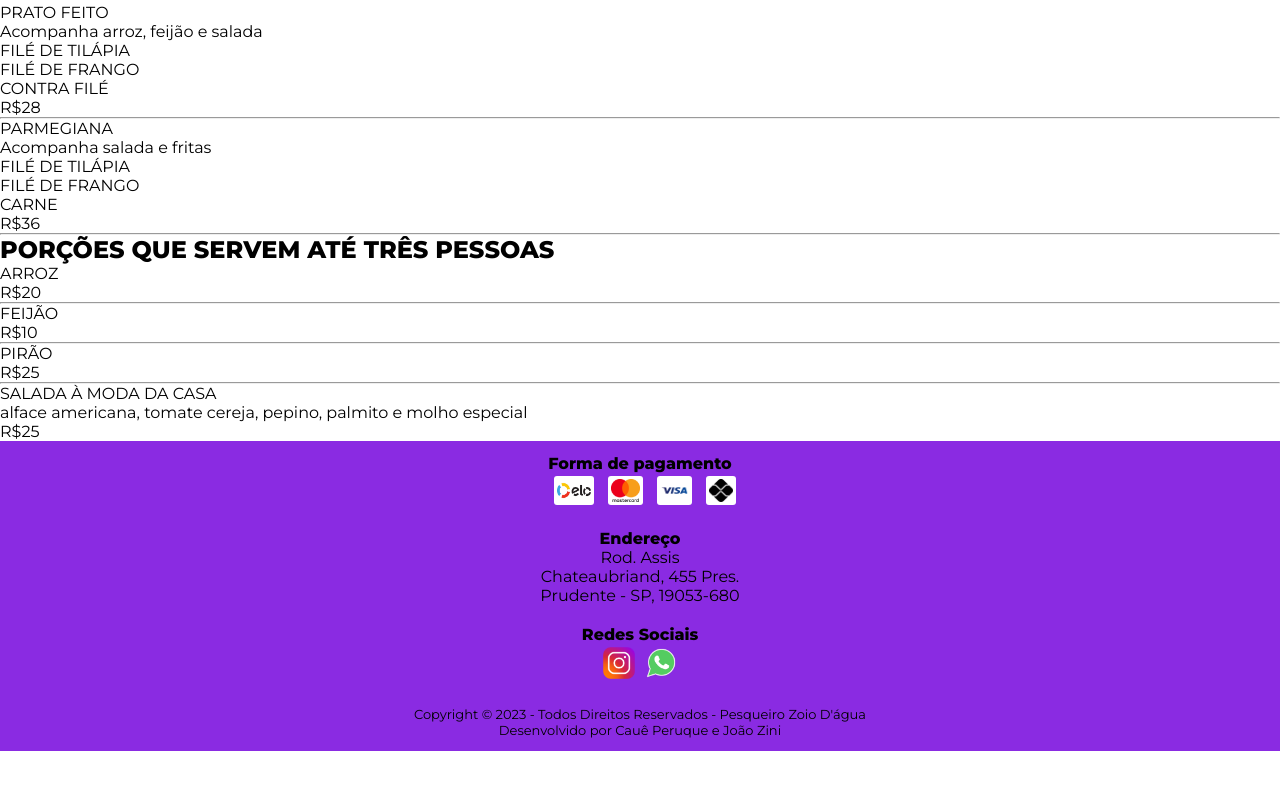
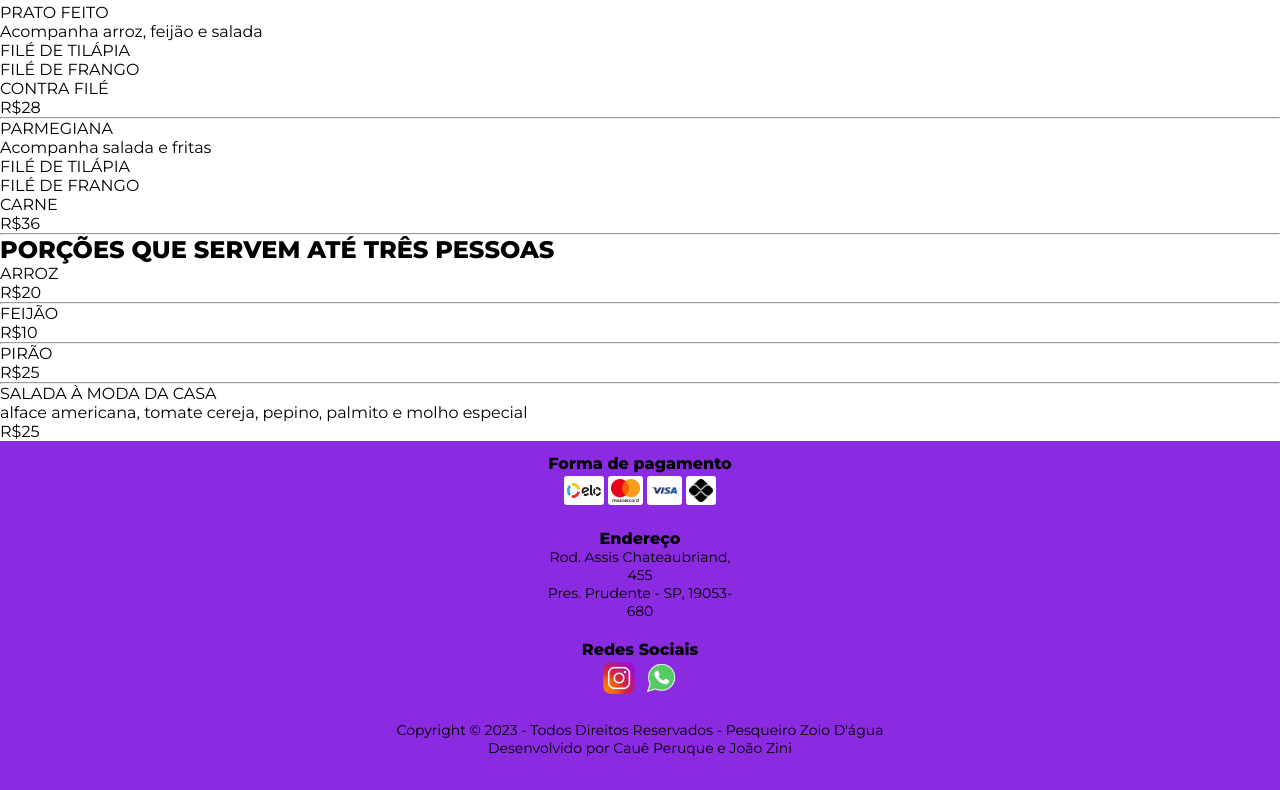
Before and after one commit to jfzini/restaurant-menu, a plain HTML site: page index.html in a window 1280 px wide. Shown: the part 1775-2565 px from the top of the page. Before the commit the page ends 2526 px from the top, so only its background shows below. Drawn offline with Linux system fonts and the light colour scheme; a web font is replaced by a local one.

Commit message:
alinhando footer

```diff
--- a/index.html
+++ b/index.html
@@ -1,5 +1,6 @@
 <!DOCTYPE html>
 <html lang="pt-br">
+
 <head>
   <meta charset="UTF-8">
   <meta http-equiv="X-UA-Compatible" content="IE=edge">
@@ -7,6 +8,7 @@
   <link rel="stylesheet" href="style.css">
   <title>Zoio D'água</title>
 </head>
+
 <body>
   <header id="header">
     <div></div>
@@ -63,7 +65,8 @@
         </div>
         <hr>
         <div class="items">
-          <p><span class="item-name">CEVICHE DE TILÁPIA</span> - tilápia rosa crua, pimenta dedo de moça, cebola roxa e salsinha</p>
+          <p><span class="item-name">CEVICHE DE TILÁPIA</span> - tilápia rosa crua, pimenta dedo de moça, cebola roxa e
+            salsinha</p>
           <p>R$46</p>
         </div>
         <hr>
@@ -204,7 +207,7 @@
   </main>
   <footer id="footer">
 
-    <section id="payment-container">
+    <section class="container-footer">
       <h4>Forma de pagamento</h4>
       <div id="payment">
         <img src="images/Elo-logo.jpg" alt="bandeira da elo" id="elo" class="icon-payment">
@@ -214,31 +217,34 @@
       </div>
     </section>
 
-    <section id="address-container">
+    <section class="container-footer">
       <h4>Endereço</h4>
       <div id="address">
-        <p>Rod. Assis Chateaubriand, 455 Pres. Prudente - SP, 19053-680</p>
+        <p>Rod. Assis Chateaubriand, 455 <br> Pres. Prudente - SP, 19053-680</p>
       </div>
     </section>
 
-    <section id="social-container">
+    <section class="container-footer">
       <div>
         <h4>Redes Sociais</h4>
         <div class="social">
-          <a href="https://www.instagram.com/pesqueirozoiodagua_official/" target="_blank"><img src="images/instagram.png" alt="icone do instagram" id="instagram" class="social-icon"></a>
-        <a href="https://wa.me/+5518997191001" target="_blank"><img src="images/whatsapp.png" alt="icone do whatsapp" class="social-icon"></a>
+          <a href="https://www.instagram.com/pesqueirozoiodagua_official/" target="_blank"><img
+              src="images/instagram.png" alt="icone do instagram" id="instagram" class="social-icon"></a>
+          <a href="https://wa.me/+5518997191001" target="_blank"><img src="images/whatsapp.png" alt="icone do whatsapp"
+              class="social-icon"></a>
         </div>
       </div>
 
 
     </section>
 
-    <div id="copyright">
+    <div class="container-footer">
       <p>Copyright © 2023 - Todos Direitos Reservados - Pesqueiro Zoio D'água</p>
       <p>Desenvolvido por Cauê Peruque e João Zini</p>
     </div>
 
   </footer>
-<script src="script.js"></script>
+  <script src="script.js"></script>
 </body>
+
 </html>
--- a/style.css
+++ b/style.css
@@ -41,17 +41,18 @@ h1 {
   align-items: center;
 }
 
-#payment-container , #address-container, #social-container{
+.container-footer{
   text-align: center;
   margin-bottom: 20px;
 }
 
-
+#footer p {
+  font-size: 14px;
+}
 
 .icon-payment {
   margin-top: 3px;
   width: 35px;
-  margin-left: 10px;
   background-color: white;
   height: 29px;
   padding: 3px;
```
